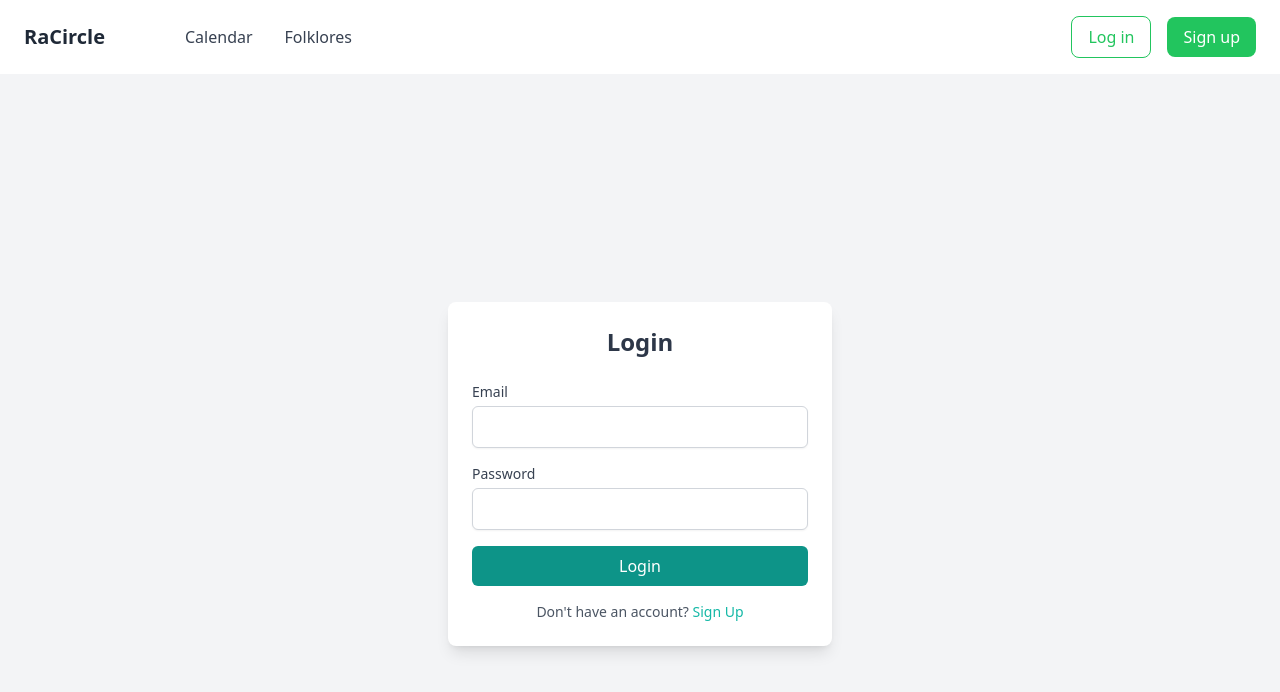
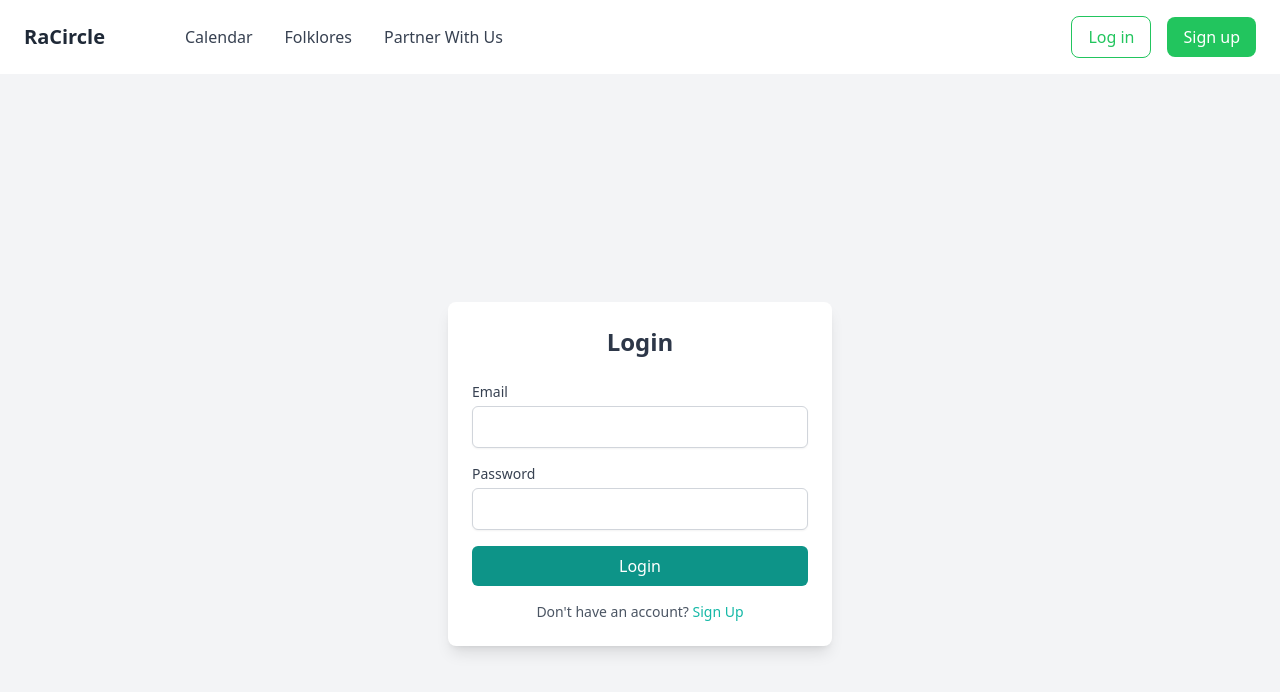
Before and after one commit to UtsavCK/RaCircle, a React (Vite) app: page /login in a window 1280 px wide. Shown: the top 692 px of the page. Built offline with nearby package versions, Linux system fonts and the light colour scheme; no server answers.

Commit message:
no alert when login successful

```diff
--- a/src/components/EventHero.jsx
+++ b/src/components/EventHero.jsx
@@ -17,7 +17,7 @@ function EventHero() {
       />
 
       {/* Full Screen Text and Content */}
-      <div className="relative z-10 flex flex-wrap gap-11 justify-center items-center px-6 py-20 font-semibold text-white max-md:px-5 h-screen">
+      <div className="relative z-10 flex flex-wrap gap-11 left-20 bottom-20 px-6 py-20 font-semibold text-white max-md:px-5 h-screen">
         <div className="flex flex-col flex-1 shrink self-stretch my-auto basis-0 max-w-[620px] min-w-[320px] max-md:max-w-full">
           <div className="flex flex-col w-full max-md:max-w-full">
             <div className="text-xl max-md:max-w-full">
--- a/src/components/Navbar.jsx
+++ b/src/components/Navbar.jsx
@@ -25,6 +25,13 @@ const Navbar = () => {
             >
               Folklores
             </NavLink>
+            <NavLink
+              to="https://www.404s.design/"
+              className="text-gray-700 hover:text-red-500"
+              activeClassName="font-bold text-red-500"
+            >
+              Partner With Us
+            </NavLink>
           </div>
         </div>
 
--- a/src/pages/Login.jsx
+++ b/src/pages/Login.jsx
@@ -34,7 +34,6 @@ const Login = ({ onLogin }) => {
         alert('Invalid login credentials');
         console.log('Error:', error);
       } else {
-        alert('Logged in successfully');
         console.log('Sign-in successful:', data);
 
         // Call onLogin function passed as prop from App component
```
